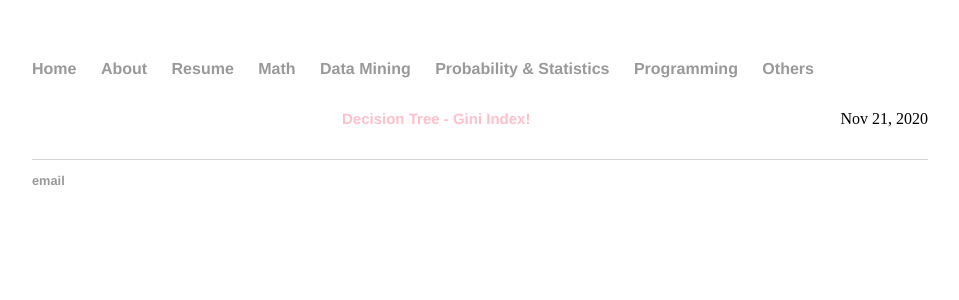
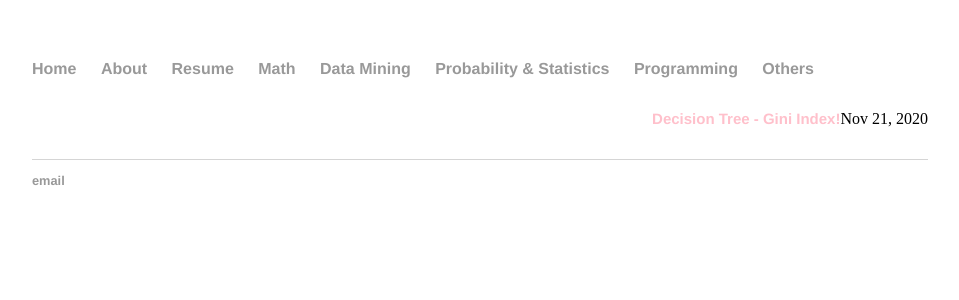
Before and after one commit to lytranp/lytranp.github.io, a Jekyll site: the page built from datamining/index.html, in a window 1280 px wide. Shown: the top 300 px of the page, without its empty margins (160-1119 px from the left). Built offline with Jekyll 4.4.1, drawn with Linux system fonts in a browser that asks for light colours.

Commit message:
Update index.html

```diff
--- a/datamining/index.html
+++ b/datamining/index.html
@@ -13,7 +13,7 @@ permalink: datamining
       <div class="post">
         <h1 class="post-title">
           <a href="{{ post.url }}">
-            <h1 style="color:pink;font-size:15px;text-align:center">{{ post.title }}</h1>
+            <h1 style="color:pink;font-size:15px;text-align:right">{{ post.title }}</h1>
           </a>
         </h1>
 
```
